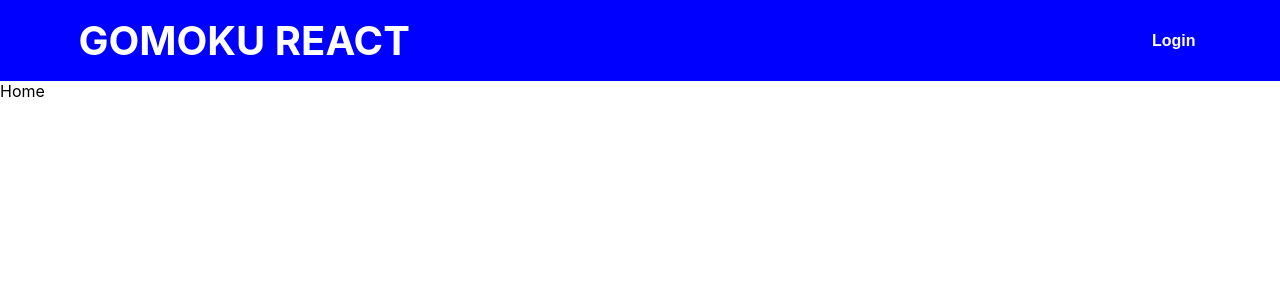
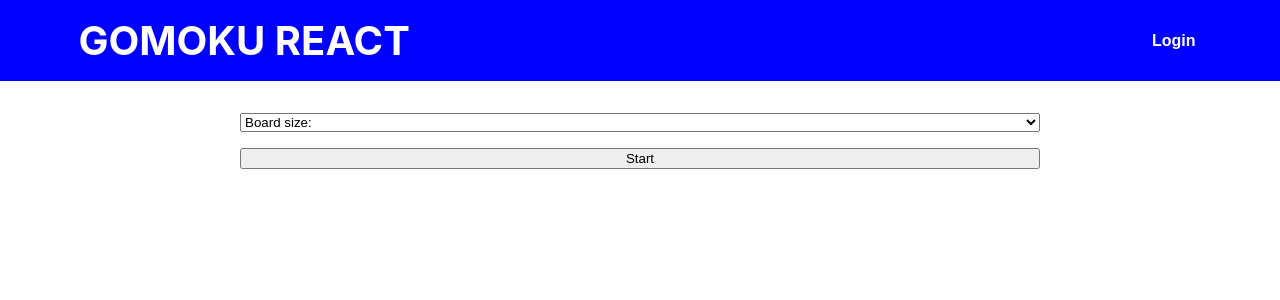
Before and after one commit to bld47282/gomoku-react, a React (Create React App) app: page / in a window 1280 px wide. Shown: the top 300 px of the page. Built offline with nearby package versions, Linux system fonts and the light colour scheme.

Commit message:
Add dropdown selector to home page

```diff
--- /dev/null
+++ b/src/pages/Home.module.css
@@ -0,0 +1,8 @@
+.container {
+    display: flex;
+    flex-direction: column;
+    gap: 1rem;
+    width: 90%;
+    max-width: 800px;
+    margin: 2rem auto;
+}
--- a/src/pages/Home.tsx
+++ b/src/pages/Home.tsx
@@ -1,5 +1,12 @@
+import { Button, NumberDropdown } from '../components'
+
+import style from './Home.module.css'
+
 export default function Home() {
   return (
-    <div>Home</div>
+    <div className={style.container}>
+      <NumberDropdown start={5} end={19}></NumberDropdown>
+      <Button>Start</Button>
+    </div>
   )
 }
```
